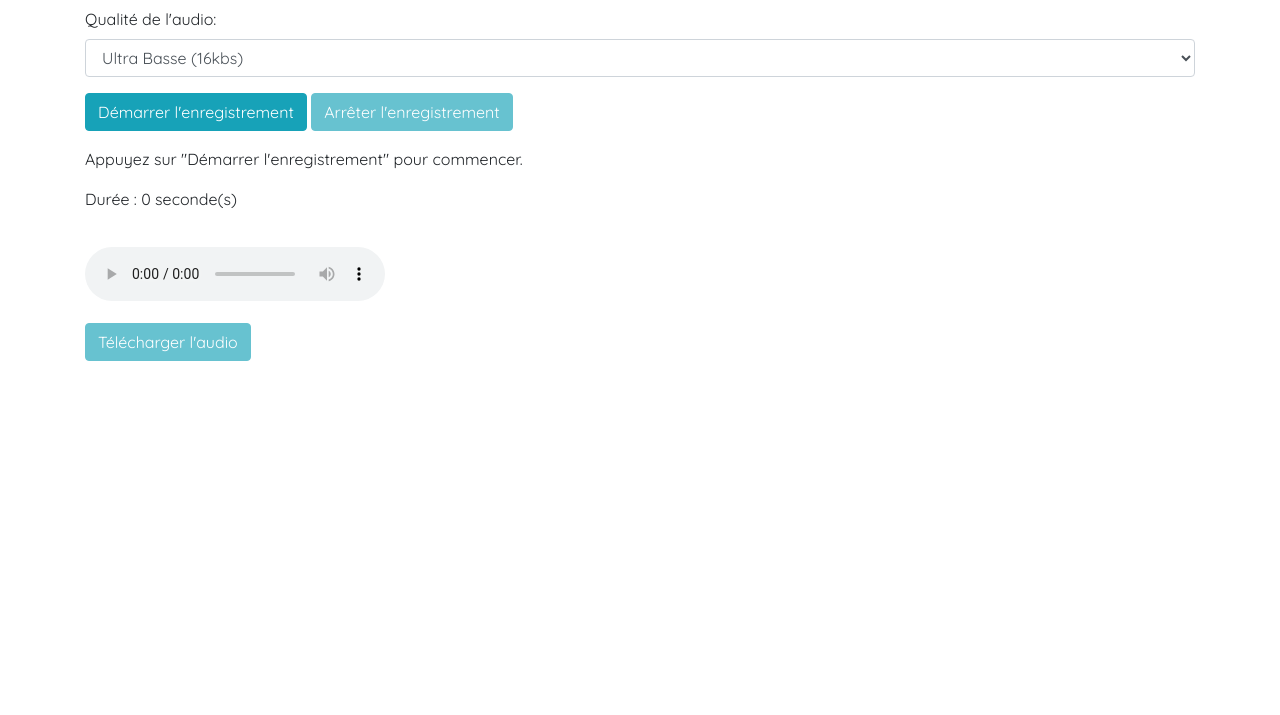
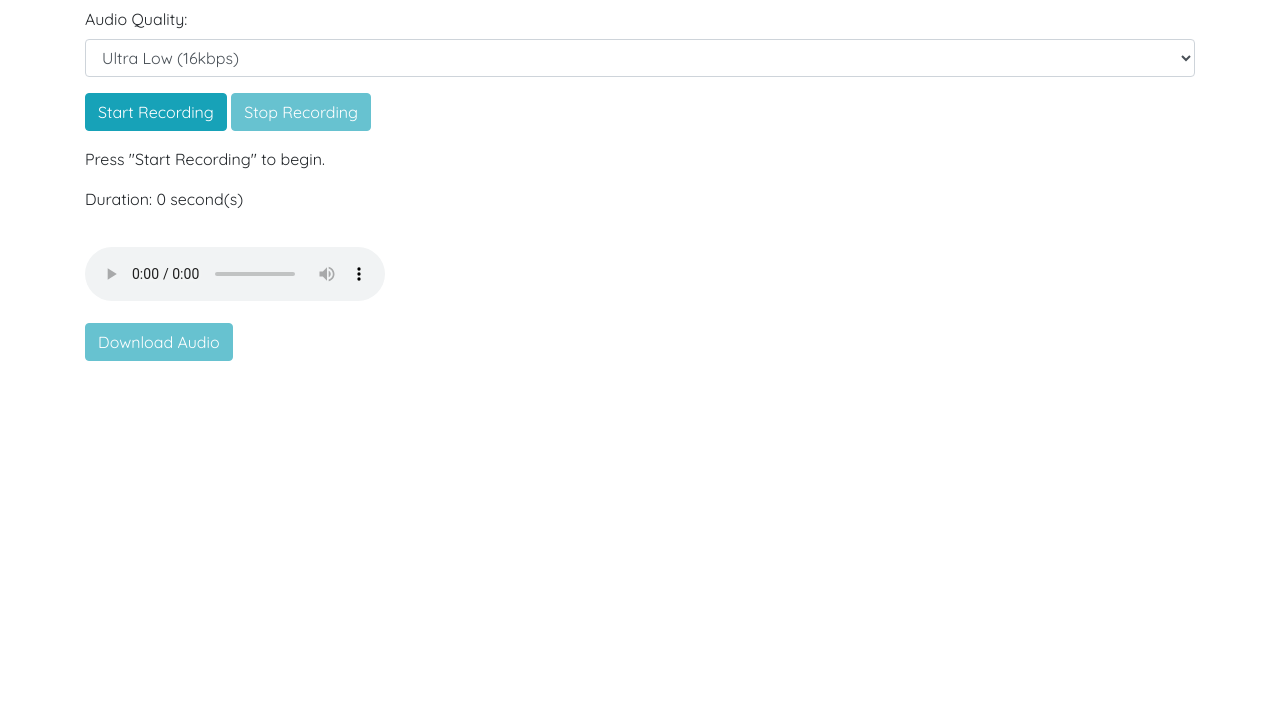
Before and after one commit to olivvius/simple-voice-recorder, a plain HTML site: page index.html in a window 1280 px wide. Shown: the part 85-800 px from the top of the page. Drawn offline with nearby package versions, Linux system fonts and the light colour scheme.

Commit message:
Update index.html, switch to english

```diff
--- a/index.html
+++ b/index.html
@@ -1,10 +1,9 @@
 <!DOCTYPE html>
-<!DOCTYPE html>
-<html lang="fr">
+<html lang="en">
 <head>
 <meta charset="UTF-8">
 <meta name="viewport" content="width=device-width, initial-scale=1.0">
-<title>Enregistrer Audio</title>
+<title>Record Audio</title>
 <link href="https://maxcdn.bootstrapcdn.com/bootstrap/4.5.2/css/bootstrap.min.css" rel="stylesheet">
 <link href="https://fonts.googleapis.com/css2?family=Quicksand:wght@400;500;700&display=swap" rel="stylesheet">
 <style>
@@ -18,27 +17,27 @@
 </style>
 </head>
 <body class="container">
-    <h1 class="mb-4">Enregistrer votre voix</h1>
+    <h1 class="mb-4">Record Your Voice</h1>
     <div class="form-group">
-        <label for="audioQuality">Qualité de l'audio:</label>
+        <label for="audioQuality">Audio Quality:</label>
         <select class="form-control" id="audioQuality">
-            <option value="16000" selected>Ultra Basse (16kbs)</option>
-            <option value="32000">Très Basse (32kbs)</option>
-            <option value="64000">Basse (64kbs)</option>
-            <option value="128000">Normale (128kbs)</option>
-            <option value="256000">Bonne (256kbs)</option>
-            <option value="320000">Excellente (320kbs)</option>
+            <option value="16000" selected>Ultra Low (16kbps)</option>
+            <option value="32000">Very Low (32kbps)</option>
+            <option value="64000">Low (64kbps)</option>
+            <option value="128000">Normal (128kbps)</option>
+            <option value="256000">Good (256kbps)</option>
+            <option value="320000">Excellent (320kbps)</option>
         </select>
     </div>
     <div class="d-grid gap-2">
-        <button id="startRecording" class="btn btn-info">Démarrer l'enregistrement</button>
-        <button id="stopRecording" class="btn btn-info" disabled>Arrêter l'enregistrement</button>
+        <button id="startRecording" class="btn btn-info">Start Recording</button>
+        <button id="stopRecording" class="btn btn-info" disabled>Stop Recording</button>
     </div>
-    <p id="status" class="mt-3">Appuyez sur "Démarrer l'enregistrement" pour commencer.</p>
-    <p id="timer" class="mt-2">Durée : 0 seconde(s)</p>
+    <p id="status" class="mt-3">Press "Start Recording" to begin.</p>
+    <p id="timer" class="mt-2">Duration: 0 second(s)</p>
     <audio id="audioPlayback" class="audio-controls" controls></audio>
     <div class="d-grid gap-2 mt-3">
-        <button id="downloadButton" class="btn btn-info" disabled>Télécharger l'audio</button>
+        <button id="downloadButton" class="btn btn-info" disabled>Download Audio</button>
     </div>
 
     <script>
@@ -56,7 +55,7 @@
 
         function updateTimer() {
             secondsElapsed++;
-            timerDisplay.textContent = "Durée : " + secondsElapsed + " seconde(s)";
+            timerDisplay.textContent = "Duration: " + secondsElapsed + " second(s)";
         }
 
         startButton.addEventListener('click', async () => {
@@ -83,22 +82,22 @@
                     const a = document.createElement('a');
                     a.style.display = 'none';
                     a.href = audioUrl;
-                    a.download = 'enregistrement.webm';
+                    a.download = 'recording.webm';
                     document.body.appendChild(a);
                     a.click();
                     document.body.removeChild(a);
                 };
 
-                status.textContent = "Enregistrement terminé. Cliquez pour écouter ou télécharger.";
+                status.textContent = "Recording finished. Click to listen or download.";
             });
 
             mediaRecorder.start();
             startButton.disabled = true;
             stopButton.disabled = false;
             downloadButton.disabled = true;
-            status.textContent = "Enregistrement en cours...";
+            status.textContent = "Recording in progress...";
             secondsElapsed = 0;
-            timerDisplay.textContent = "Durée : 0 seconde(s)";
+            timerDisplay.textContent = "Duration: 0 second(s)";
             timerInterval = setInterval(updateTimer, 1000);
         });
 
```
